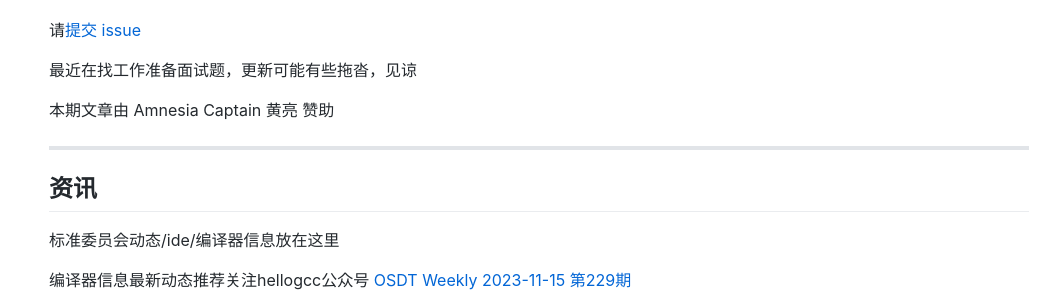
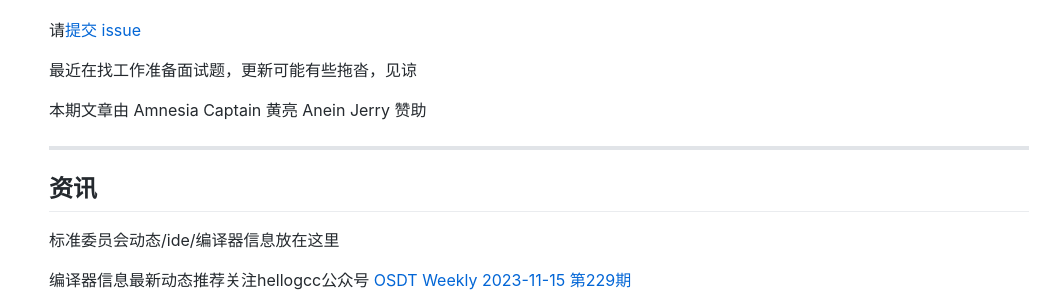
Before and after one commit to wanghenshui/cppweeklynews, a Jekyll site: the page built from posts/139.md, in a window 1280 px wide. Shown: the part 598-890 px from the top of the page, without its empty margins (101-1161 px from the left). Built offline with Jekyll 4.4.1, drawn with Linux system fonts in a browser that asks for light colours; comment, search, counter and statistics services are not loaded.

Commit message:
update sponsor

```diff
--- a/posts/139.md
+++ b/posts/139.md
@@ -23,7 +23,7 @@ RSS https://github.com/wanghenshui/cppweeklynews/releases.atom
 最近在找工作准备面试题，更新可能有些拖沓，见谅
 
 
-本期文章由 Amnesia Captain 黄亮 赞助
+本期文章由 Amnesia Captain 黄亮 Anein Jerry 赞助
 
 ---
 
```
Also changed, not shown: README.md (+1 -0 lines).
